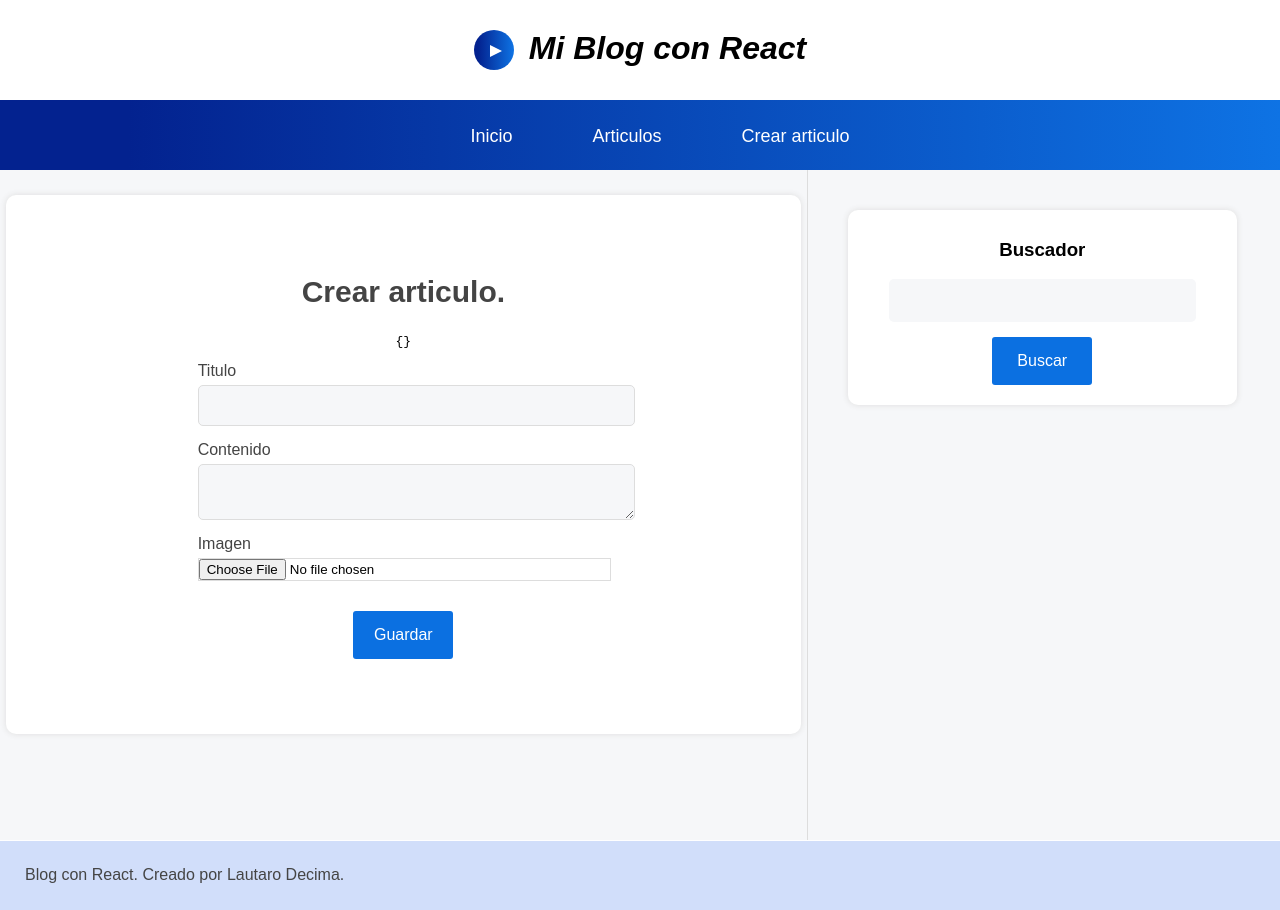
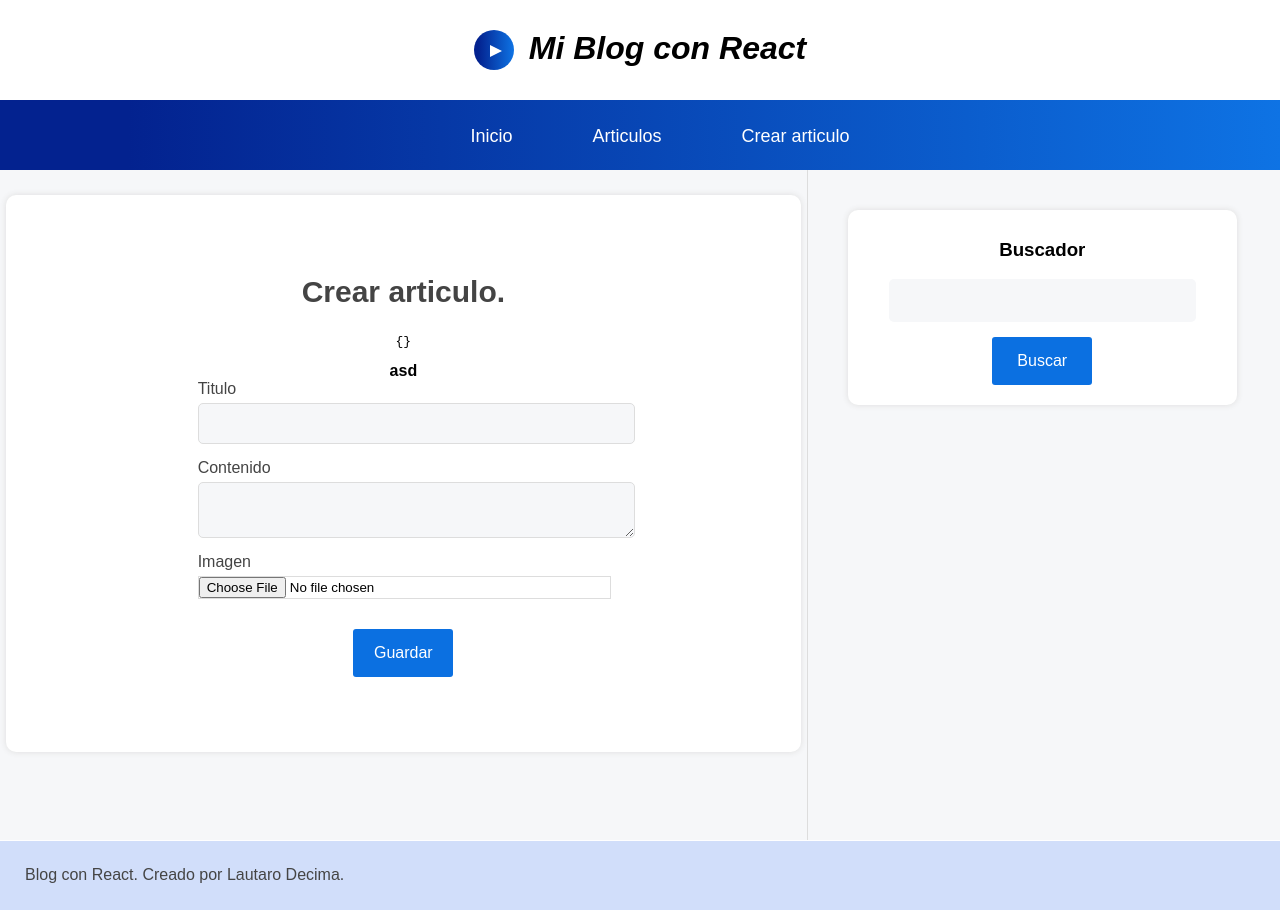
Before and after one commit to decimalautaro/front-end-blog-react, a React (Vite) app: page /create-article in a window 1280 px wide. Built offline with nearby package versions, Linux system fonts and the light colour scheme.

Commit message:
feat: guardando articulo con fetch en la db (falta seguir )

```diff
--- a/src/components/pages/Create.jsx
+++ b/src/components/pages/Create.jsx
@@ -1,21 +1,34 @@
 import React from 'react'
 import { useState } from 'react'
 import { useForm } from "../../hooks/useForm";
+import { Petition } from "../../helpers/Petition";
+import { Global } from '../../helpers/Global';
 
 export const Create = () => {
 
   const {form, send, change} = useForm({})
+  const [ result, setResult] = useState(false)
 
-  const saveArticle = (e)=>{
-    e.preventDefault;
-    let newArticle = JSON.stringify(form);
+  const saveArticle =  async(e) => {
+    e.preventDefault();
+
+    let newArticle = form;
+
+    const { datos, loading } = await Petition(Global.url+"articles/create-article", "POST", newArticle)
+
+    if(datos.status === "success"){
+      setResult(true);
+    }
+    console.log(datos)
+
   }
 
   return (
     <div className='home'>
     <h1>Crear articulo.</h1>
     <pre>{JSON.stringify(form)}</pre>
-    <form className='form' >
+    <strong> {result ? "Articulo guardado con exito!!" : "asd"} </strong>
+    <form className='form' onSubmit={saveArticle} >
       <div className='form-grup'>
         <label  htmlFor='title'>Titulo</label>
         <input type="text" name="title" onChange={change}/>
```
